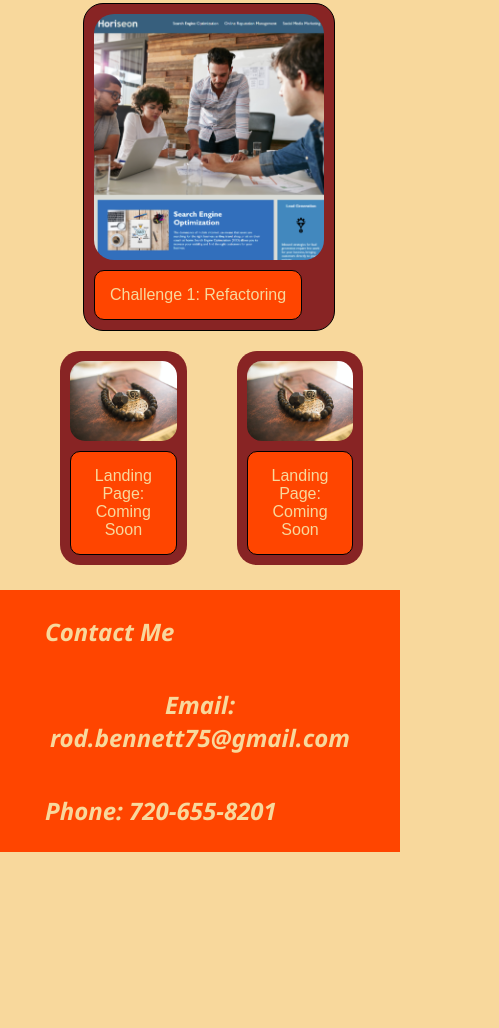
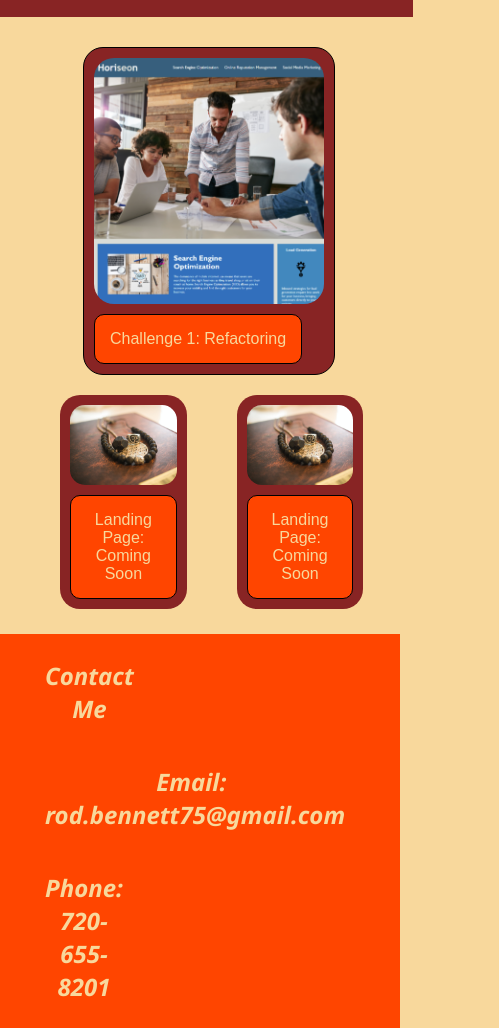
Before and after one commit to RodBennett/02-portfolio-challenge, a plain HTML site: page index.html in a window 390 px wide. Shown: the part 1496-2524 px from the top of the page, 499 px wide, since content can reach past the window. Before the commit the page ends 2348 px from the top, so only its background shows below. Drawn offline with Linux system fonts and the light colour scheme.

Commit message:
media query for mobile test 2

```diff
--- a/Assets/style.css
+++ b/Assets/style.css
@@ -217,7 +217,7 @@ footer h2 {
     }
 }
 @media screen and (max-width: 400px) {
-    aside img, footer h1 {
+    aside img {
         width: 50%;
         margin-left: 15%;
         flex: 0 1;
@@ -225,8 +225,9 @@ footer h2 {
 }
 
 @media screen and (max-width: 400px) {
-    footer h1, p {
-        width: 100%;
-        margin-right: 25%
+    footer h2, p {
+        width: 75%;
+        margin-right: 25%;
+        flex: 0 1;
     }
 }
```
